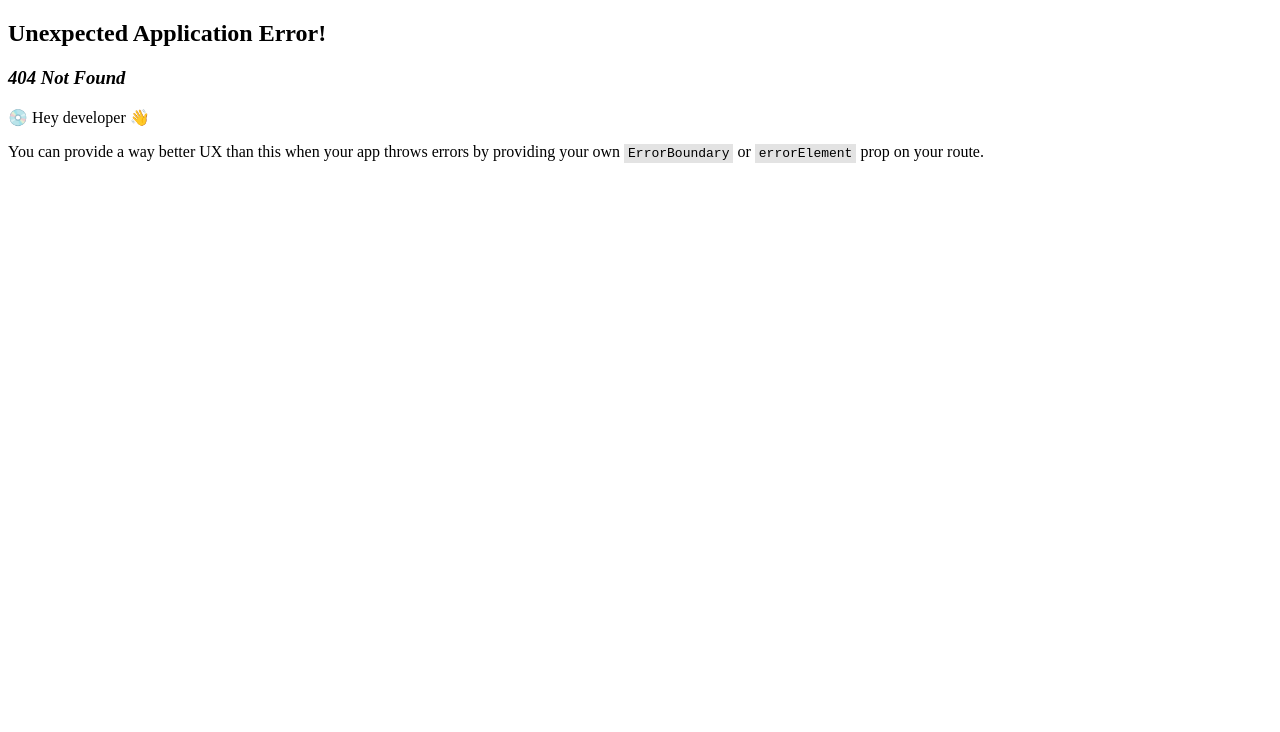
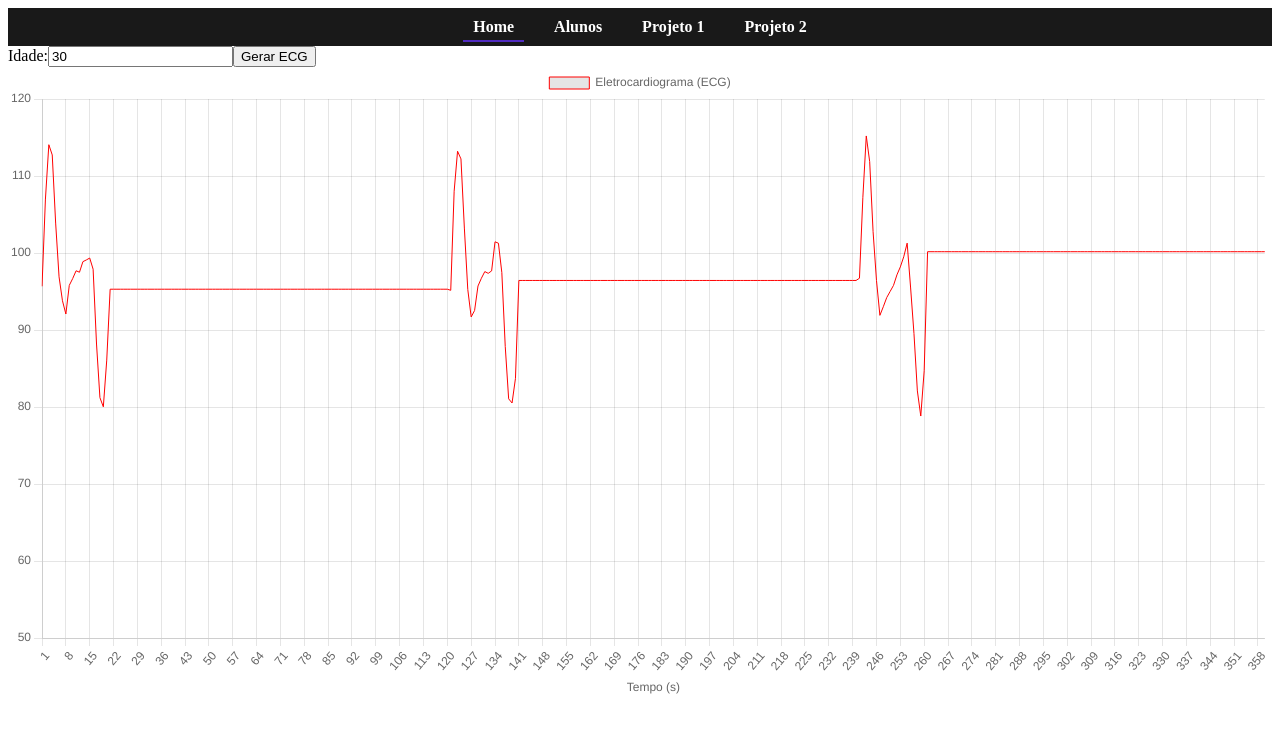
Before and after one commit to hjmartins/computacao-grafica, a React (Create React App) app in the folder frontend/: page /frequencia-caridaca in a window 1280 px wide. Before the commit this address had no page. Shown: the top 732 px of the page. Built offline with nearby package versions, Linux system fonts and the light colour scheme.

Commit message:
Ajuste frequencia cardia

```diff
--- a/frontend/package.json
+++ b/frontend/package.json
@@ -8,11 +8,15 @@
     "@testing-library/user-event": "^13.5.0",
     "axios": "^1.4.0",
     "babel-preset-react-app": "^10.0.1",
+    "buffer": "^6.0.3",
     "file-system": "^2.2.2",
     "image-js": "^0.35.5",
     "js-levenshtein": "^1.1.6",
     "react": "^18.2.0",
+    "react-chartjs-2": "^3.0.0",
+    "chart.js": "^3.0.0",
     "react-dom": "^18.2.0",
+    "react-html-parser": "^2.0.2",
     "react-router-dom": "^6.13.0",
     "react-scripts": "^5.0.1",
     "web-vitals": "^2.1.4"
--- a/frontend/src/components/PagesProjetoUm.js
+++ b/frontend/src/components/PagesProjetoUm.js
@@ -6,6 +6,8 @@ const Pages = {
     CIRCULOS_TRIGONOMETRICA: { key: 'circulos/trigonometrica', title: 'Círculo Trigonométrico' },
     CIRCULOS_CPONTOM: { key: 'circulos/cpontom', title: 'Círculo Ponto Médio' },
     ELIPSES_EPONTOM: { key: 'elipses/epontom', title: 'Elipse Ponto Médio' },
+    COHEN_SUTHERLAND: { key: 'recorte/cohensutherland', title: 'Cohen Sutherland'},
+    FREQUENCUA: { key: 'frequencia-caridaca', title: 'Frenquencia Cardiaca'}
 };
 
 module.exports = Pages;
--- /dev/null
+++ b/frontend/src/pages/Frequencia-cardiaca/FrequenciaCardiaca.js
@@ -0,0 +1,91 @@
+import React, { useState } from 'react';
+import Menu from '../../components/Menu';
+import { Line } from 'react-chartjs-2';
+
+const Frequencia = () => {
+  const [idade, setIdade] = useState(30);
+
+  const gerarOndaECG = (idade) => {
+    const taxaMaxima = 220 - idade;
+    const ecg = [];
+
+    for (let ciclo = 0; ciclo < 3; ciclo++) {
+      for (let tempo = 0; tempo < 0.2; tempo += 0.01) {
+        const p = Math.sin(tempo * Math.PI * 2 * 5) * 5;
+        const qrs = Math.sin(tempo * Math.PI * 2 * 10) * 10;
+        const t = Math.sin(tempo * Math.PI * 2 * 15) * 5;
+        const onda = p + qrs + t + taxaMaxima / 2;
+        ecg.push(onda + Math.random() * 3);
+      }
+
+      const tempoIntervalo = 1;
+      const ondaIntervalo = Math.sin(tempoIntervalo * Math.PI * 2 * 5) * 2;
+      const amplitudeAumentada = taxaMaxima / 2 + ondaIntervalo + Math.random() * 10;
+
+      for (let tempo = 0; tempo < tempoIntervalo; tempo += 0.01) {
+        ecg.push(amplitudeAumentada);
+      }
+    }
+
+    return ecg;
+  };
+
+  const gerarGrafico = () => {
+    const ondaECG = gerarOndaECG(idade);
+
+    const data = {
+      labels: Array.from({ length: ondaECG.length }, (_, i) => i + 1),
+      datasets: [{
+        label: 'Eletrocardiograma (ECG)',
+        data: ondaECG,
+        borderColor: 'rgba(255, 0, 0, 1)',
+        borderWidth: 1,
+        fill: false,
+        pointRadius: 0,
+        pointHitRadius: 0,
+      }],
+    };
+
+    const options = {
+      scales: {
+        x: {
+          display: true,
+          title: {
+            display: true,
+            text: 'Tempo (s)',
+          },
+        },
+        y: {
+          suggestedMin: 50,
+          suggestedMax: 90,
+        },
+      },
+      animation: {
+        duration: 1000,
+        easing: 'linear',
+      },
+    };
+
+    return <Line data={data} options={options} />;
+  };
+
+  return (
+    <div>
+      <Menu />
+      <div>
+        <label htmlFor="idade">Idade:</label>
+        <input
+          type="number"
+          id="idade"
+          value={idade}
+          onChange={(e) => setIdade(parseInt(e.target.value, 10))}
+        />
+        <button onClick={gerarGrafico}>Gerar ECG</button>
+      </div>
+
+      {gerarGrafico()}
+    </div>
+  );
+};
+
+export default Frequencia;
--- /dev/null
+++ b/frontend/webpack.config.js
@@ -0,0 +1,10 @@
+const path = require('path');
+
+module.exports = {
+  resolve: {
+    fallback: {
+      "buffer": require.resolve("buffer/"),
+      // Adicione outros fallbacks se necessário
+    },
+  },
+};
```
Also changed, not shown: frontend/src/App.js (+11 -4 lines), frontend/src/index.js (+12 -5 lines), 1 other file (tests, documents, lock files or other folders).
